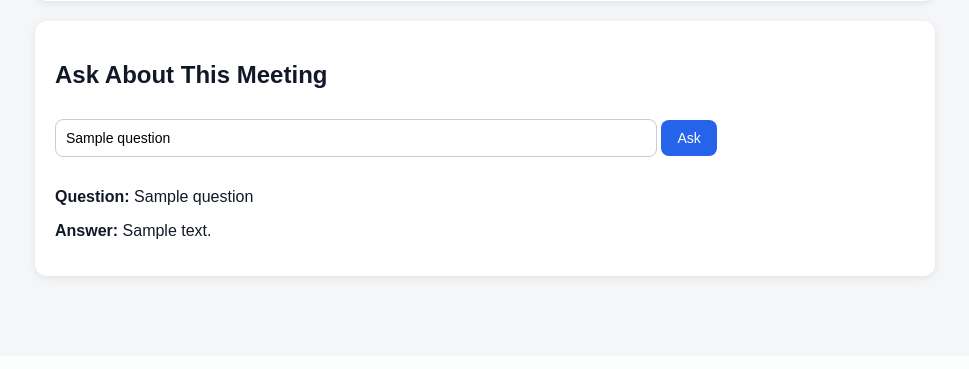
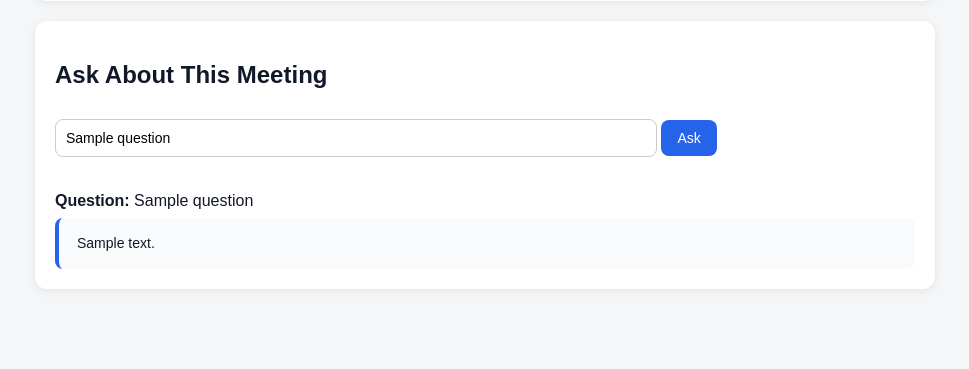
Before and after one commit to CosmicSymphony/ai-meeting-assistant, a FastAPI app: template app/templates/meeting_detail.html in a window 1280 px wide. Shown: the part 964-1333 px from the top of the page, without its empty margins (155-1124 px from the left). Before the commit the page ends 1245 px from the top, so only its background shows below. Run offline with FastAPI, Linux system fonts and the light colour scheme; the template is opened without the code that fills it: most values are stand-ins (such as "Sample title", 1, 10 or a date in 2020).

Commit message:
improve answer display formatting in meeting detail page
Co-Authored-By: Claude Sonnet 4.6 <noreply@anthropic.com>

```diff
--- a/app/templates/meeting_detail.html
+++ b/app/templates/meeting_detail.html
@@ -85,9 +85,9 @@
             </form>
 
             {% if answer %}
-                <div style="margin-top: 16px;">
-                    <p><strong>Question:</strong> {{ question }}</p>
-                    <p><strong>Answer:</strong> {{ answer }}</p>
+                <div style="margin-top: 20px;">
+                    <p style="margin-bottom: 8px;"><strong>Question:</strong> {{ question }}</p>
+                    <div style="background: #f9fafb; border-left: 4px solid #2563eb; border-radius: 8px; padding: 14px 18px; white-space: pre-wrap; word-wrap: break-word; line-height: 1.7; font-size: 14px;">{{ answer }}</div>
                 </div>
             {% endif %}
 
```
